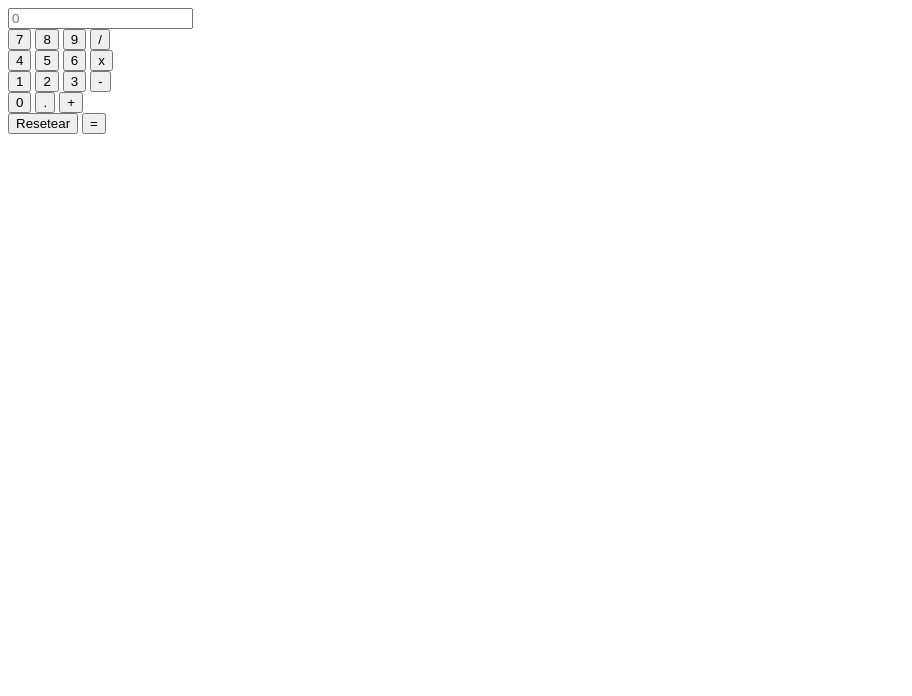
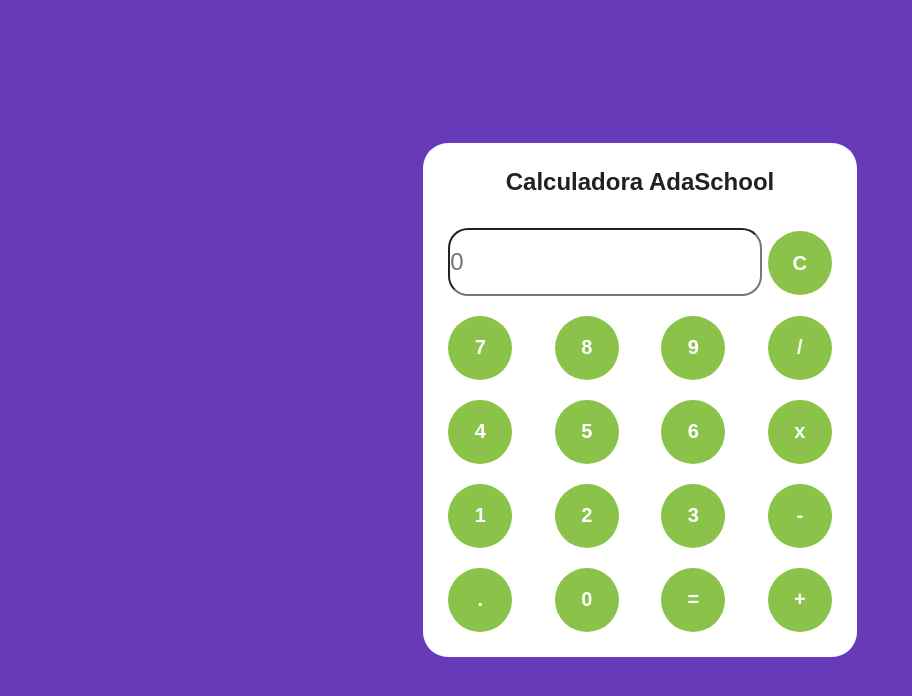
Before and after one commit to lloykaperez/calculadoraAda, a plain HTML site: page index.html in a window 1280 px wide. Shown: the whole page, without its empty margins (0-912 px from the left). Drawn offline with Linux system fonts and the light colour scheme; a web font is replaced by a local one.

Commit message:
Agregado estilo a la calculadora

```diff
--- a/index.html
+++ b/index.html
@@ -5,12 +5,18 @@
     <meta http-equiv="X-UA-Compatible" content="IE=edge">
     <meta name="viewport" content="width=device-width, initial-scale=1.0">
     <title>Calculadora</title>
-
+    <link rel="stylesheet" href="styles.css" />
+    <link rel="preconnect" href="https://fonts.googleapis.com"><link rel="preconnect" href="https://fonts.gstatic.com" crossorigin><link href="https://fonts.googleapis.com/css2?family=Electrolize&display=swap" rel="stylesheet">
 </head>
 <body>
     <section class="calculadora">
+        <div class="titulo">
+            <h1>Calculadora AdaSchool</h1>
+        </div>
+
         <div>
             <input type="text" id="resultado" placeholder="0">
+            <button class="num-button" onclick="resetear()">C</button>
         </div>
         <div class="num-container">
             <button class="num-button" onclick="numeros(7)">7</button>
@@ -31,13 +37,10 @@
             <button class="num-button" onclick="numeros('-')">-</button>
         </div>
         <div class="num-container">
+            <button class="num-button" onclick="numeros('.')">.</button>
             <button class="num-button" onclick="numeros(0)">0</button>
-            <button class="num-button" onclick="numeros('.')">.</button>
+            <button class="num-button" onclick="operacion()">=</button>
             <button class="num-button" onclick="numeros('+')">+</button>
-        </div>
-        <div class="num-container">
-            <button class="num-button" onclick="resetear()">Resetear</button>
-            <button class="num-button" onclick="operacion()">=</button>
         </div>
     </section>
     <script src="script.js"></script>
--- /dev/null
+++ b/styles.css
@@ -0,0 +1,58 @@
+* {
+    margin: 0;
+    padding: 0;
+    font-size: 20px;
+    font-family: 'Electrolize', sans-serif;
+  }
+
+body {
+    /* background-image: linear-gradient(to bottom, #512da8, #c00074, #db4737, #c48d01, #8bc34a); */
+    background-color: #673AB7;
+    width: 100vw;
+    height: 100vh;
+    display: flex;
+    align-items: center;
+    justify-content: center;
+}
+
+.calculadora {
+    width: auto;
+    border-radius: 25px;
+    background-color: #fff;
+    padding: 25px;
+}
+
+h1 {
+    display: flex;
+    justify-content: center;
+    align-content: center;
+    margin-bottom: 15px;
+    font-size: 24px;
+    color: #212121;
+}
+
+#resultado {
+    font-size: 24px;
+    width: auto;
+    height: 64px;
+    border-radius: 1rem;
+}
+
+.num-container {
+    display: flex;
+    justify-content: space-between;
+
+}
+
+.num-button {
+    width: 64px;
+    height: 64px;
+    background-color: #8BC34A;
+    color: #FFFFFF;
+    border-radius: 50%;
+    font-size: 20px;
+    font-weight: bold;
+    border: 0;
+    cursor: pointer;
+    margin-top: 1rem;
+}
```
